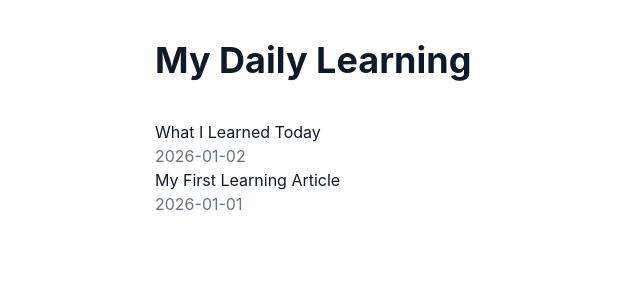
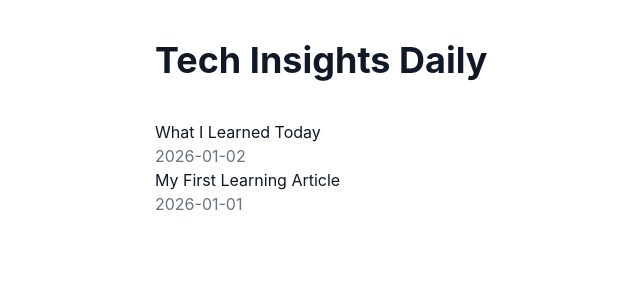
Before and after one commit to MVRN012694/learning-website, a Next.js app: page / in a window 1280 px wide. Shown: the top 300 px of the page, without its empty margins (133-773 px from the left). Built offline with nearby package versions, Linux system fonts and the light colour scheme.

Commit message:
site  name change

```diff
--- a/app/layout.tsx
+++ b/app/layout.tsx
@@ -1,7 +1,7 @@
 import "./globals.css";
 
 export const metadata = {
-  title: "My Daily Learning Website",
+  title: "Tech Insights Daily",
   description: "Learn something new every day"
 };
 
--- a/app/page.tsx
+++ b/app/page.tsx
@@ -8,7 +8,7 @@ export default async function HomePage() {
   return (
     <Container>
       <h1 className="text-4xl font-bold mb-10">
-        My Daily Learning
+        Tech Insights Daily
       </h1>
 
       <div className="space-y-6">
```
